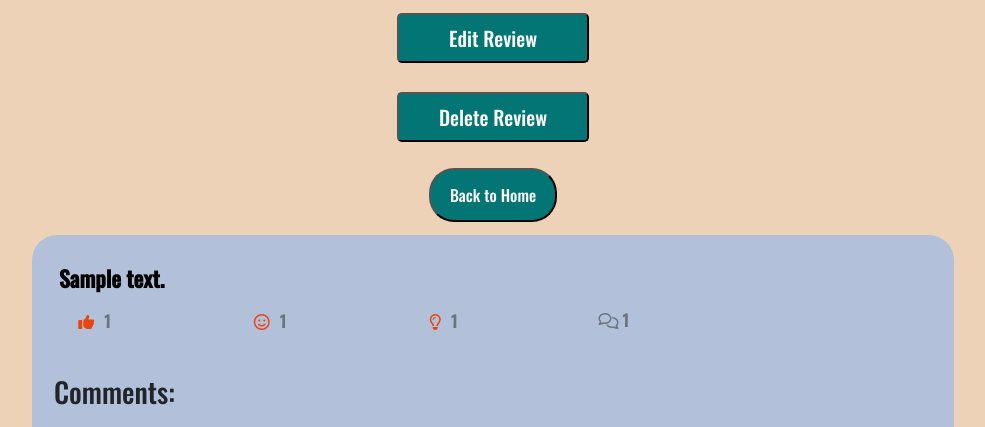
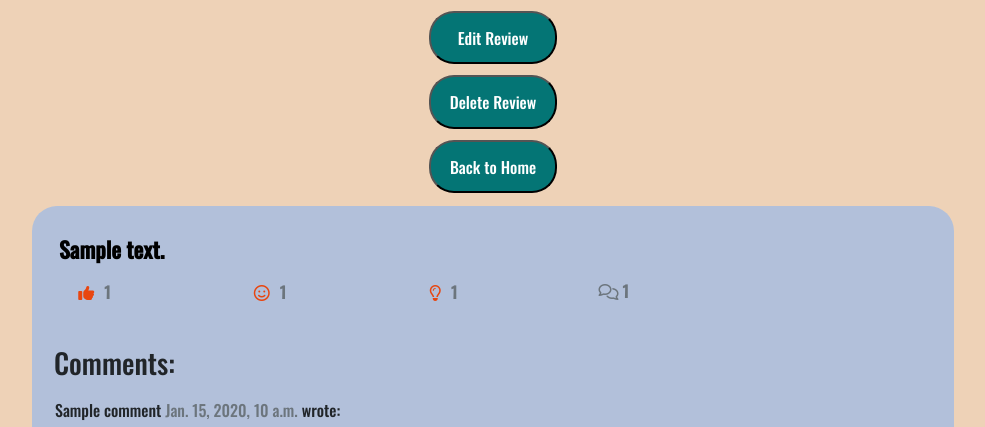
Before and after one commit to David-Maura-Rodgers/PP4-Gamer-Review, a Django app: a page that uses templates/review_detail.html in a window 1280 px wide. Shown: the part 328-755 px from the top of the page, without its empty margins (147-1132 px from the left). Run offline with Django 3.2, Linux system fonts and the light colour scheme; a user stored in the database is signed in; tables that the repository leaves empty hold one stand-in row (values such as "Sample post"); some libraries are stand-ins or nearby versions.

Commit message:
fix: make review_detail.html compliant for w3

```diff
--- a/templates/review_detail.html
+++ b/templates/review_detail.html
@@ -1,4 +1,4 @@
-{% extends 'base.html' %} {% block content %}
+{% extends "base.html" %} {% block content %}
 {% load crispy_forms_tags %}
 
 <!-- https://startbootstrap.com/snippets/full-image-header -->
@@ -20,25 +20,26 @@
 
 {% if request.user == review.gamer %}
 
-<div class="btn-editdelete">
+<!-- <div class="btn-editdelete">
     <a href="{% url 'edit_review' review.pk %}"><button class= "btn-home btn-lg" type="submit" action="{% url 'edit_review' review.pk %}">Edit Review</button></a>
 </div>
 <div class="btn-editdelete">
     <a href="{% url 'delete_review' review.pk %}"><button class= "btn-home btn-lg" type="submit" action="{% url 'delete_review' review.pk %}">Delete Review</button></a>
-</div>
-<!-- <div class="home-row">
-    <a href="/"><button class= "btn-home btn-lg" type="submit" action="{% url 'home' %}">Back to Home</button></a>
 </div> -->
+
+<form class="btn-form" action="{% url 'edit_review' review.pk %}" method="get">
+    <button class="btn-form-2">Edit Review</button>
+</form>
+
+<form class="btn-form" action="{% url 'delete_review' review.pk %}" method="get">
+    <button class="btn-form-2">Delete Review</button>
+</form>
 
 <form class="btn-form" action="/" method="get">
     <button class="btn-form-2">Back to Home</button>
 </form>
 
 {% else %}
-
-<!-- <div class="home-row">
-    <a href="/"><button class= "btn-home btn-lg" type="submit" action="{% url 'home' %}">Back to Home</button></a>
-</div> -->
 
 <form class="btn-form" action="/" method="get">
     <button class="btn-form-2">Back to Home</button>
```
